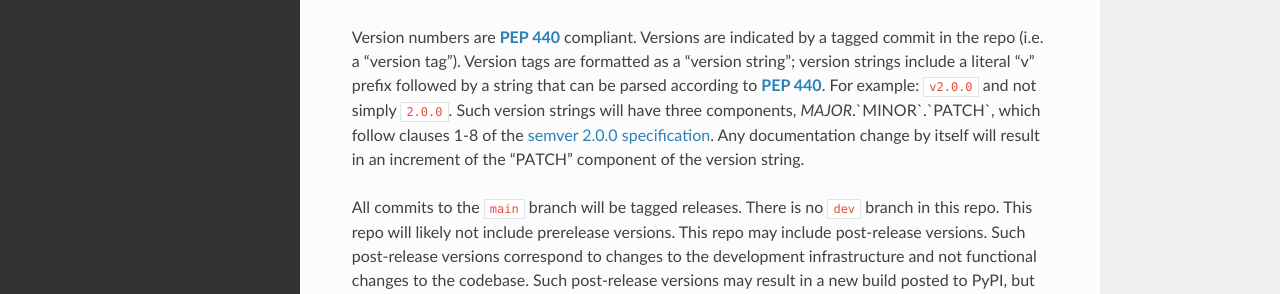
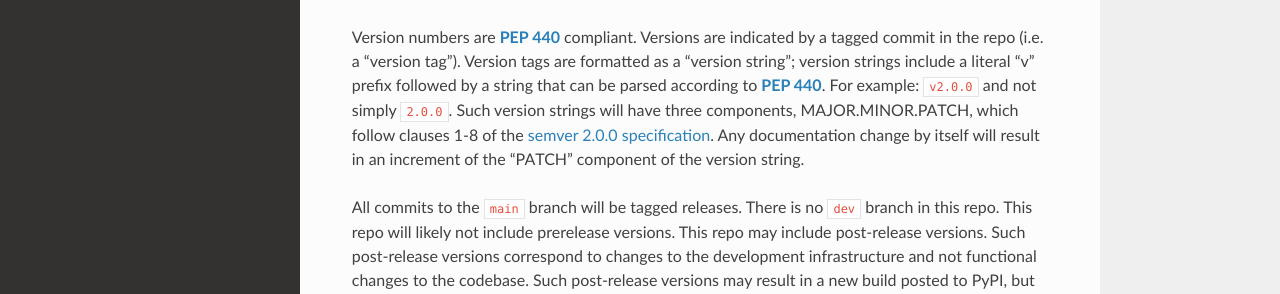
Before and after one commit to jrsmith3/ibei, a Sphinx documentation site: the page built from doc/index.rst, in a window 1280 px wide and 900 px high, scrolled down 4711 px. Shown: the part 157-451 px from the top of the window. Built offline with Sphinx 7.4.7 and the Read the Docs theme 2.0.0, drawn with Linux system fonts in a browser that asks for light colours; the version number could not be read and is left out; cross-references to code outside the pages are shown as plain code.

Commit message:
Remove formatting

```diff
--- a/doc/index.rst
+++ b/doc/index.rst
@@ -249,7 +249,7 @@ tagged commit in the repo (i.e. a "version tag"). Version tags are
 formatted as a "version string"; version strings include a
 literal "v" prefix followed by a string that can be parsed according
 to :pep:`440`. For example: ``v2.0.0`` and not simply ``2.0.0``. Such
-version strings will have three components, `MAJOR`.`MINOR`.`PATCH`,
+version strings will have three components, MAJOR.MINOR.PATCH,
 which follow clauses 1-8 of the `semver 2.0.0 specification
 <https://semver.org/>`_. Any documentation change by itself will
 result in an increment of the "PATCH" component of the version
```
